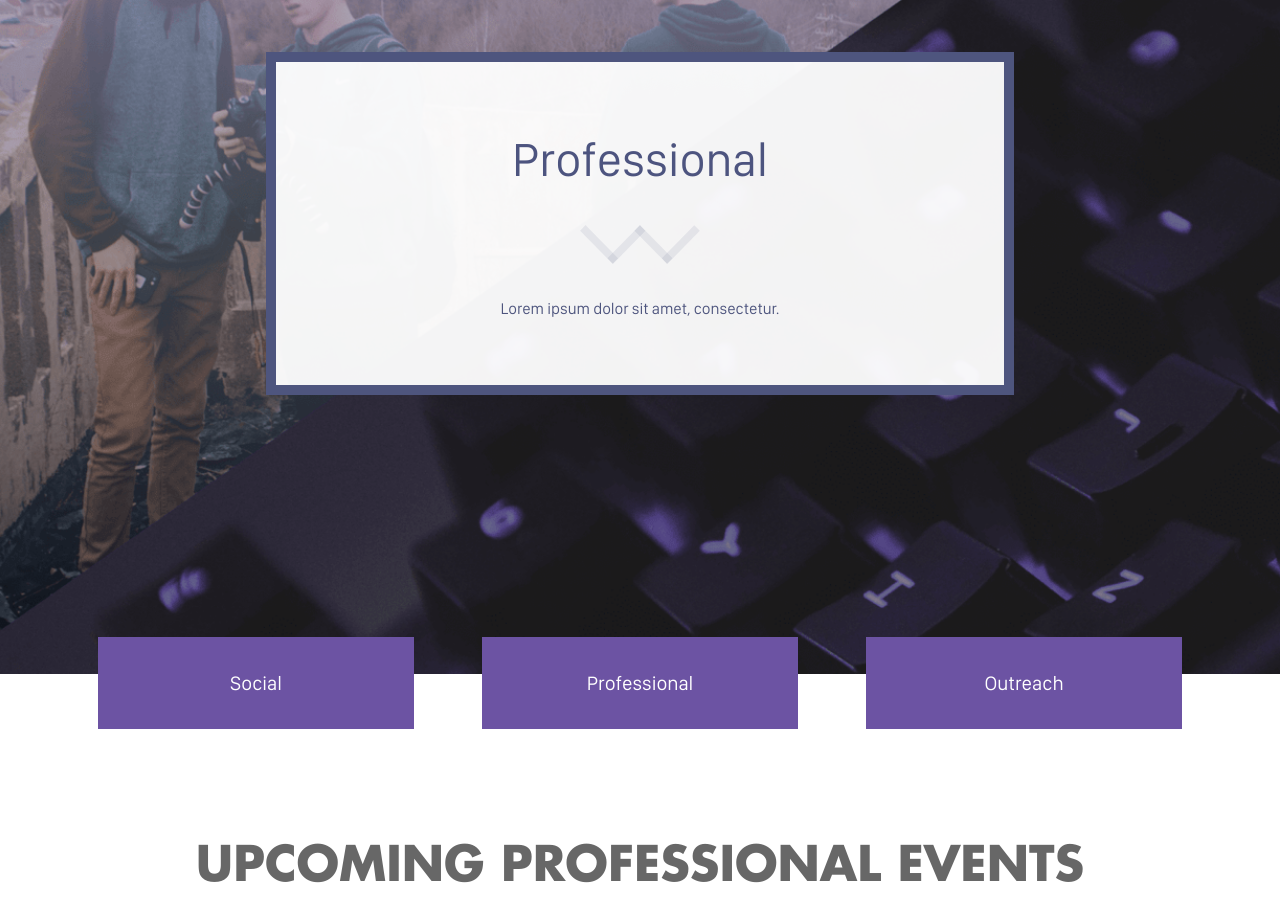
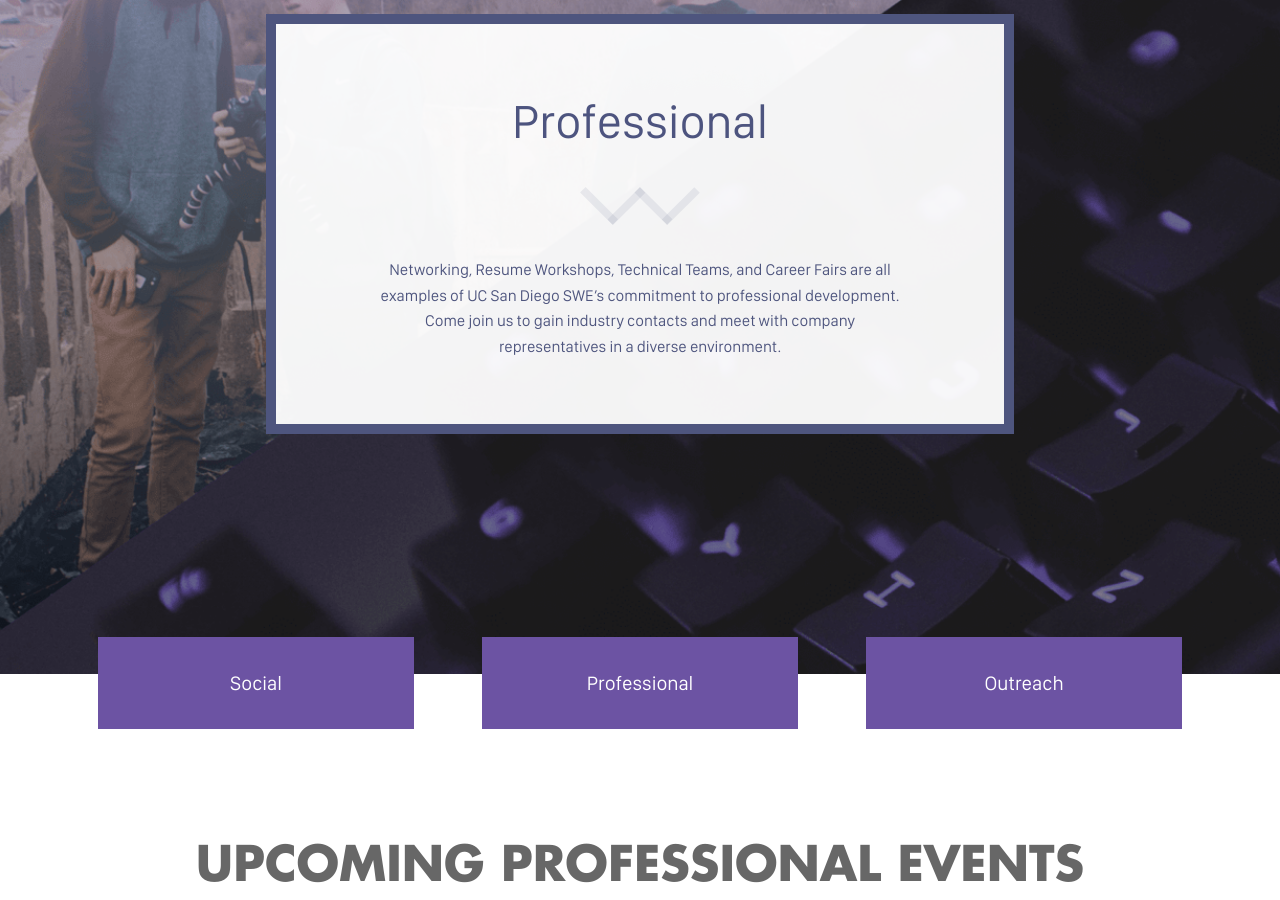
Before and after one commit to sweucsd/swe-website-old, a Jekyll site: the page built from professional.markdown, in a window 1280 px wide and 900 px high, scrolled down 295 px. Built offline with Jekyll 4.4.1, drawn with Linux system fonts in a browser that asks for light colours; comment, search, counter and statistics services are not loaded; some of the changed text lies outside the part shown.

Commit message:
Updated Professional

```diff
--- a/professional.markdown
+++ b/professional.markdown
@@ -3,9 +3,11 @@
 date: 2017-06-29 22:11:00 Z
 position: 5
 subtitle: Upcoming Professional Events
-blurb: 'Lorem ipsum dolor sit amet, consectetur adipiscing elit. Ut ut odio nec mauris
-  gravida vehicula. Proin eget magna non felis interdum dictum vitae sit amet eros. '
-intro: Lorem ipsum dolor sit amet, consectetur.
+blurb: " UCSD SWE is currently on summer vacation. Please check back in Fall to find
+  events.\n"
+intro: Networking, Resume Workshops, Technical Teams, and Career Fairs are all examples
+  of UC San Diego SWE’s commitment to professional development. Come join us to gain
+  industry contacts and meet with company representatives in a diverse environment.
 events:
 - image: "/uploads/meal.png"
   title: Event Title
```
